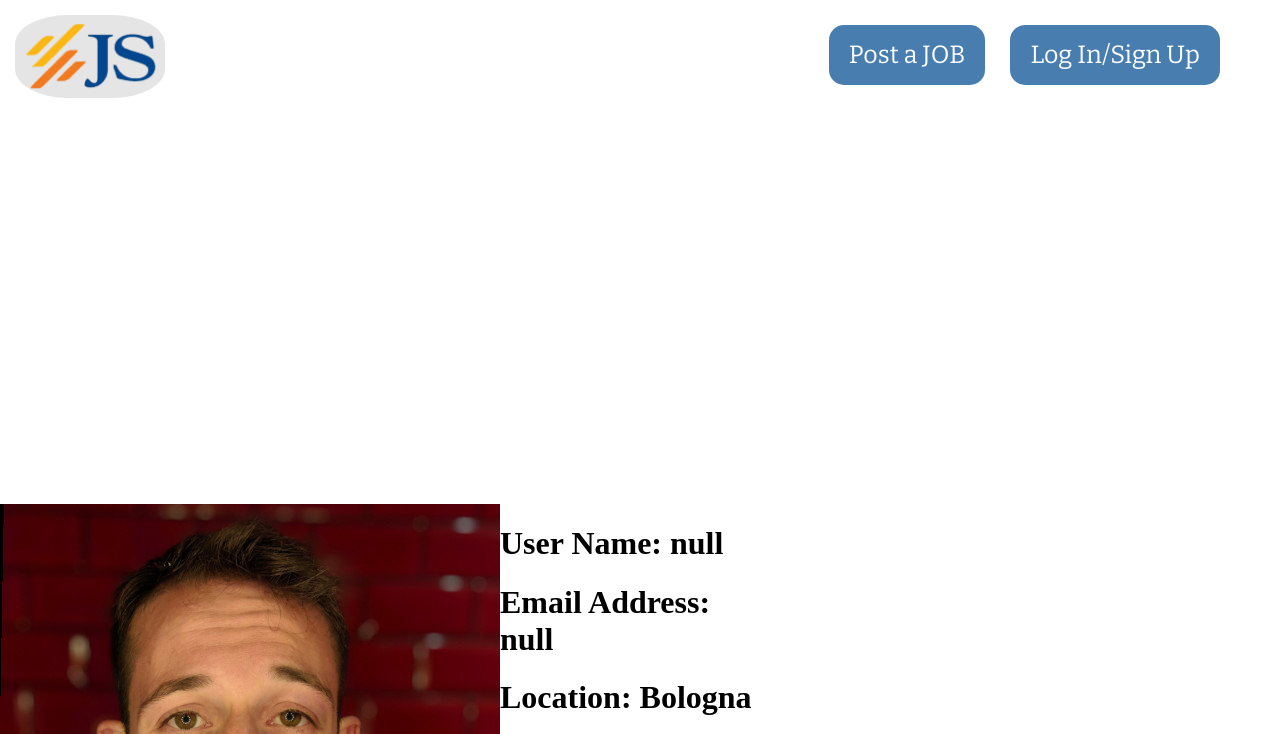
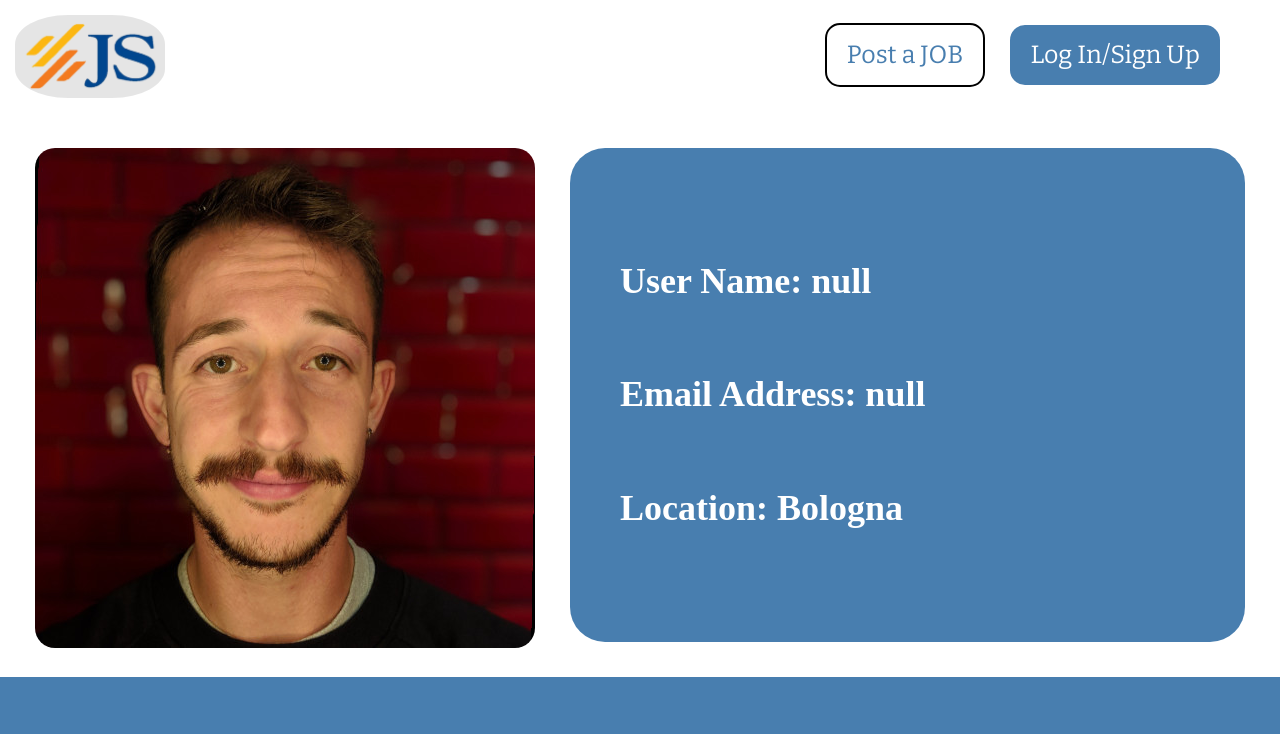
Before and after one commit to Daniel310787/JobSeeker, a website built with webpack: page my-js-project/Profile.html in a window 1280 px wide. In both pictures the pointer is over the link "Post a JOB". Shown: the top 734 px of the page. Built offline with nearby package versions, Linux system fonts and the light colour scheme; no server answers.

Commit message:
Adding some style to the pages

```diff
--- a/my-js-project/assets/DescripAsso.css
+++ b/my-js-project/assets/DescripAsso.css
@@ -39,6 +39,11 @@ body{
   background-color: #487EAF;
   padding: 15px 20px;
   border-radius: 15px;
+}
+.navs a:hover{
+  background-color: white;
+  color: #487EAF;
+  border: 2px solid black;
 }
 #pic{
   grid-area: pic;
@@ -103,7 +108,11 @@ body{
   padding: 10px 20px;
   border-radius: 10px;
   font-size: 20px;
-
+}
+.link:hover{
+  background-color: white;
+  color: #487EAF;
+  border: 2px solid black;
 }
 h1.job{
   margin-top: 0px;
--- a/my-js-project/assets/ListAsso.css
+++ b/my-js-project/assets/ListAsso.css
@@ -21,15 +21,25 @@ body{
   border-radius: 10px;
   margin-top: 40px;
 }
+
 .header button{
   padding: 10px;
   border-radius: 10px;
   background-color: #487EAF;
   color: white;
 }
+.header button:hover{
+  background-color: white;
+}
+#loop{
+  color:white;
+  margin-right: 0px;
+}
+#loop:hover{
+  color: #487EAF
+}
 #loc{
   margin-left: 20em;
-
 }
 .h1{
   grid-area: h1;
@@ -43,20 +53,6 @@ body{
   margin: 0px 0px;
 }
 
-#btn{
-  width: 20%;
-  padding: 10px 10px;
-  border-radius: 10px;
-  background-color: #487EAF;
-  color: white;
-  font-family: 'bitter','serif';
-  font-size: 25px;
-
-}
-#loop{
-  color:white;
-  margin-right: 0px;
-}
 #logo{
   background-color: rgba(0, 0, 0, 0.1);
   width: 150px;
@@ -83,6 +79,11 @@ body{
   padding: 15px 20px;
   border-radius: 15px;
 }
+.navs a:hover{
+  background-color: white;
+  color: #487EAF;
+  border: 2px solid black;
+}
 #results{
   grid-area: results;
   max-height: fit-content;
@@ -94,13 +95,16 @@ body{
   background-color: #487EAF;
   color: white;
   padding: 55px 35px;
-  margin-bottom: 10px;
+  margin-bottom: 30px;
   border-radius: 10px;
   height: 200px;
 
 }
 .cards:hover{
-  box-shadow: 20px 20px 60px #487EAF;
+  box-shadow: 0 40px 130px rgba(0, 0, 0, 0.5);
+  -webkit-transform: scale(1.1, 1.1);
+  transform: scale(1.1, 1.1);
+  background-color: #5692ca
 }
 .cards a{
   border-radius: 10px;
@@ -108,7 +112,9 @@ body{
   color: white;
   float: right;
   font-size: 25px ;
-
+}
+.cards a:hover{
+  color: red
 }
 .cards h1{
   font-size: 35px;
@@ -127,7 +133,6 @@ body{
 .caption{
   font-size: 25px;
   font-family: 'bitter','serif';
-
 }
 #map{
   grid-area: map;
@@ -138,7 +143,7 @@ body{
   justify-content: center;
   align-items: center;
   flex-wrap: nowrap;
-  margin-left: 15px;
+  margin-left: 20px;
   margin-top: 0px;
   border-radius: 10px;
   position: sticky;
--- a/my-js-project/assets/Login.css
+++ b/my-js-project/assets/Login.css
@@ -39,6 +39,11 @@ body{
     padding: 15px 20px;
     border-radius: 15px;
 }
+.navs a:hover{
+    background-color: white;
+    color: #487EAF;
+    border: 2px solid black;
+}
 .main{
   grid-area: main;
   text-align: center;
@@ -60,6 +65,7 @@ input[type=text], input[type=password] {
     display: inline-block;
     border: 1px solid #ccc;
     box-sizing: border-box;
+    border-radius: 10px;
 }
 .label{
     font-size: 20px;
@@ -78,11 +84,16 @@ button {
     margin: 8px 0;
     border: none;
     cursor: pointer;
-    width: 25%;
+    width: 15%;
     font-family: 'bitter','serif';
     font-size: 30px;
+    border-radius: 15px;
 }
-
+button:hover{
+    background-color: white;
+    border: 2px solid black;
+    color: #487EAF;
+}
 .footer {
     grid-area: footer;
     background: #487EAF;
--- a/my-js-project/assets/SignUp.css
+++ b/my-js-project/assets/SignUp.css
@@ -40,6 +40,11 @@ body{
     padding: 15px 20px;
     border-radius: 15px;
 }
+.navs a:hover{
+    color: #487EAF;
+    background-color: white;
+    border:  2px solid black;
+}
 .main{
     grid-area: main;
     text-align: center;
@@ -66,6 +71,7 @@ input[type=text], input[type=password] {
     border: 1px solid #ccc;
     box-sizing: border-box;
     font-family: 'bitter','serif';
+    border-radius: 10px;
 }
 .label{
     font-size: 20px;
@@ -82,7 +88,11 @@ input[type=text], input[type=password] {
     font-size: 30px;
     font-family: 'bitter','serif';
     border-radius: 10px;
-
+}
+#submit:hover{
+    background-color: white;
+    color: #487EAF;
+    border: 2px solid black;
 }
 #cancel{
     background-color: red;
@@ -95,6 +105,11 @@ input[type=text], input[type=password] {
     font-family: 'bitter','serif';
     font-size: 30px;
     border-radius: 10px;
+}
+#cancel:hover{
+    background-color: white;
+    color: red;
+    border: 2px solid black;
 }
 .footer {
     grid-area: footer;
--- a/my-js-project/assets/comDesc.css
+++ b/my-js-project/assets/comDesc.css
@@ -39,6 +39,11 @@ body{
   padding: 15px 20px;
   border-radius: 15px;
 }
+.navs a:hover{
+  background-color: white;
+  color: #487EAF;
+  border: 2px solid black;
+}
 #desc{
   grid-area: desc;
   background: #487EAF;
@@ -57,6 +62,16 @@ body{
   padding: 1px 10px;
   float: right;
   border-radius: 10px;
+}
+#desc a:hover{
+  background-color: black;
+  color: white;
+}
+#desc:hover{
+  box-shadow: 0 40px 130px rgba(0, 0, 0, 0.5);
+  -webkit-transform: scale(1.1, 1.1);
+  transform: scale(1.1, 1.1);
+  background-color: #5692ca;
 }
 
 .footer {
--- a/my-js-project/assets/company.css
+++ b/my-js-project/assets/company.css
@@ -40,7 +40,11 @@ body{
     padding: 15px 20px;
     border-radius: 15px;
 }
-
+.navs a:hover{
+    color: #487EAF;
+    border: 2px solid black;
+    background-color: white;
+}
 .title{
     grid-area: title;
     text-align: center;
@@ -68,6 +72,7 @@ input[type=text] {
     border: 1px solid black;
     box-sizing: border-box;
     text-align: center;
+    border-radius: 10px;
 }
 textarea{
     width: 35%;
@@ -78,6 +83,7 @@ textarea{
     border: 1px solid black;
     box-sizing: border-box;
     text-align: center;
+    border-radius: 10px;
 }
 
 .label{
@@ -93,6 +99,11 @@ textarea{
     width: 25%;
     font-size: 30px;
     border-radius: 10px;
+}
+.main a:hover{
+    background-color: white;
+    color: #487EAF;
+    border: 2px solid black;
 }
 .footer {
     grid-area: footer;
--- a/my-js-project/assets/profile.css
+++ b/my-js-project/assets/profile.css
@@ -1,11 +1,10 @@
 body{
   display: grid;
   grid-template-columns: 1fr 1fr 1fr 1fr;
-  grid-template-rows: 1fr 1fr 1fr .15fr;
+  grid-template-rows: .2fr 1fr .15fr;
   grid-template-areas:
   "header header header header"
   "pic desc desc desc"
-  "card card card card"
   "footer footer footer footer";
   margin: 0px 0px;
 }
@@ -40,7 +39,49 @@ body{
   padding: 15px 20px;
   border-radius: 15px;
 }
+.navs a:hover{
+  background-color: white;
+  color: #487EAF;
+  border: 2px solid black;
+}
+#desc{
+  grid-area: desc;
+  background: #487EAF;
+  color: white;
+  border-radius: 35px;
+  margin: 35px 35px;
+  padding: 50px 50px;
+  line-height: 65px ;
+  display: flex;
+  flex-direction: column;
+  justify-content: center;
+}
+#desc:hover{
+  box-shadow: 0 40px 130px rgba(0, 0, 0, 0.5);
+  -webkit-transform: scale(1.1, 1.1);
+  transform: scale(1.1, 1.1);
+  background-color: #5692ca
 
+}
+#desc h1{
+  font-size: 36px;
+
+}
+#pic{
+  grid-area: pic;
+  margin-left: 35px;
+  margin-top: 35px;
+  margin-bottom: 25px;
+}
+#pic img:hover{
+  box-shadow: 0 40px 130px rgba(0, 0, 0, 0.5);
+  -webkit-transform: scale(1.1, 1.1);
+  transform: scale(1.1, 1.1);
+  background-color: transparent;
+}
+#pic img{
+  border-radius: 20px;
+}
 .footer {
   grid-area: footer;
   background: #487EAF;
@@ -67,9 +108,6 @@ body{
   margin-left: -100px;
 
 }
-
-
-
     /* Footer links */
 
 .footer-links{
--- a/my-js-project/assets/searchBox.css
+++ b/my-js-project/assets/searchBox.css
@@ -43,6 +43,11 @@ body{
     padding: 15px 20px;
     border-radius: 15px;
 }
+.navs a:hover{
+    color: #487EAF;
+    background-color: white;
+    border: 2px solid black;
+}
 #title{
     font-size: 95px;
     color: white;
@@ -63,17 +68,7 @@ body{
     font-size: 20px;
     border-radius: 15px;
 }
-#btn{
-    padding: 10px 10px;
-    background-color: #487EAF;
-    color: white;
-    font-size: 20px;
-    border-radius: 15px;
-    padding: 15px 35px;
-    margin: 15px 15px;
-    text-decoration: none;
-    font-family: 'bitter','serif';
-}
+
 #minititle{
     font-size: 45px;
     grid-area: h1;
--- a/my-js-project/assets/styles.css
+++ b/my-js-project/assets/styles.css
@@ -29,6 +29,9 @@ body{
     margin: 15px 15px;
     border-radius: 35%;
 }
+#logo:hover{
+    background-color: white;
+}
 .navs{
   float: right;
   color: white;
@@ -46,6 +49,10 @@ body{
     background-color: #487EAF;
     padding: 15px 20px;
     border-radius: 15px;
+}
+.navs a:hover {
+    background-color: white;
+    color: #487EAF;
 }
 #title{
     font-size: 95px;
@@ -79,7 +86,10 @@ body{
     margin: 15px 15px;
     text-decoration: none;
     font-family: 'bitter','serif';
-
+}
+#btn:hover{
+    background-color: white;
+    color: #487EAF;
 }
 
 
@@ -90,19 +100,6 @@ body{
     font-family: 'bitter','serif';
 }
 
-#btn a{
-
-    transform: translate(-50%, -50%);
-    position: relative;
-    transition: all .35s;
-    font-family: 'bitter' serif;
-    text-decoration: none;
-    color: black;
-    z-index: 2;
-    border: 10px solid black;
-  }
-
-
 .card{
     grid-area: card;
     display: flex;
@@ -112,14 +109,6 @@ body{
 
 
 }
-.card :hover a{
-    background-color: black;
-    transition-delay: 0.2s;
-    opacity: 0.7s;
-    border: 1px solid black;
-    color: white;
-}
-
 .pic-card{
     margin-top: 0em;
     border-radius: 10px;
@@ -127,6 +116,7 @@ body{
     height:450px;
     text-align: center;
 }
+
 .pic-card img{
     width: 350px;
     height: 250px;
@@ -144,6 +134,17 @@ body{
     padding: 20px 25px;
     border-radius: 10px;
     font-size: 20px;
+}
+.pic-card a:hover{
+    background-color: black;
+    color: white;
+
+}
+.pic-card:hover{
+    box-shadow: 0 40px 130px rgba(0, 0, 0, 0.5);
+    -webkit-transform: scale(1.1, 1.1);
+    transform: scale(1.1, 1.1);
+    background-color: #5692ca;
 }
 
 .footer {
@@ -164,7 +165,6 @@ body{
     height: fit-content
 
 }
-
 
 .footer img{
     width: 150px;
```
Also changed, not shown: my-js-project/ListJobs.html (+2 -2 lines), my-js-project/italy.html (+15 -1 lines), my-js-project/spain.html (+2 -5 lines). Lines whose indentation alone changed are shown as unchanged.
